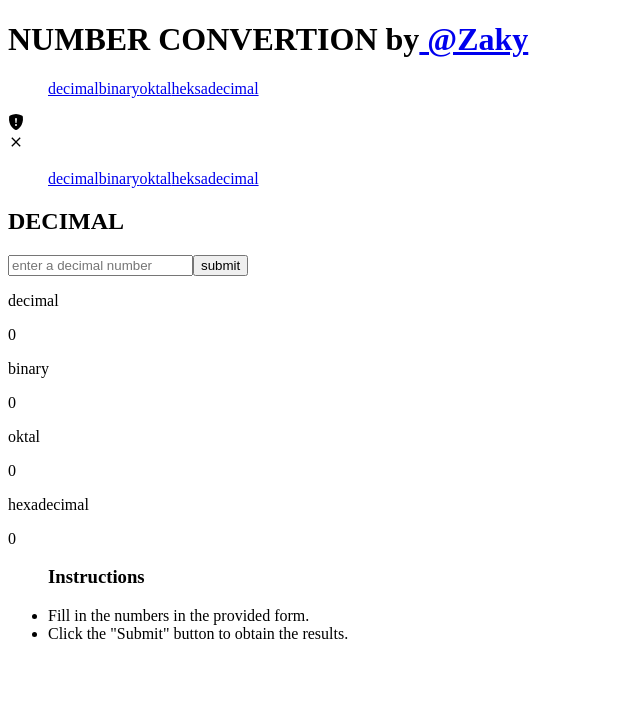
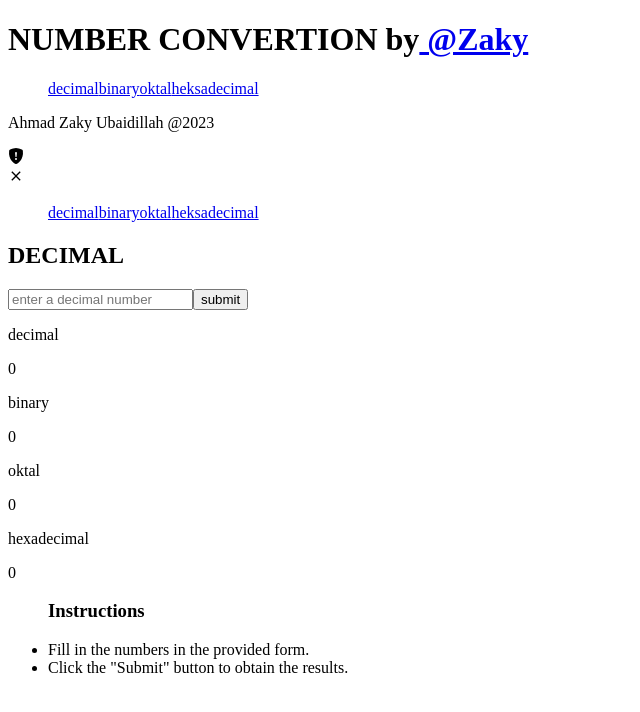
Before and after one commit to CodeWithZaky/number-converter, a Next.js app: page /decimal in a window 1280 px wide. Both pictures are taken after a click on the icon 16 px from the left and 121 px from the top of the page. Shown: the top 712 px of the page, without its empty margins (0-640 px from the left). Built offline with nearby package versions, Linux system fonts and the light colour scheme.

Commit message:
new feature for licenced

```diff
--- a/src/components/molecules/Sidebar.tsx
+++ b/src/components/molecules/Sidebar.tsx
@@ -4,15 +4,22 @@ import { usePathname } from "next/navigation";
 import { BsShieldFillExclamation } from "react-icons/bs";
 import { clsx } from "clsx";
 import { RouteLinks } from "../tamplates/RouteLinks";
+import { useState } from "react";
 
 const Sidebar = ({ classname }) => {
+  const [isActive, setIsActive] = useState(false);
+
+  const handleActive = () => {
+    setIsActive(!isActive);
+  };
+
   const pathname = usePathname();
   return (
     <div
       className={clsx(
         classname,
         "hidden md:flex",
-        "relative border-r-2 border-retroBrown/10 h-full flex flex-col items-start justify-start p-1 md:p-5 gap-7 text-center transition-all"
+        "border-r-2 border-retroBrown/10 h-full flex flex-col items-start justify-between p-1 md:p-5 gap-7 text-center transition-all"
       )}
     >
       <ul className="flex flex-col w-full gap-2 text-lg tracking-widest text-center transition-all">
@@ -33,7 +40,22 @@ const Sidebar = ({ classname }) => {
           );
         })}
       </ul>
-      <BsShieldFillExclamation className="absolute text-xl transition-all cursor-pointer text-retroBrown bottom-2 left-2 hover:text-2xl" />
+      <div className="relative">
+        {isActive ? (
+          <p className="absolute px-2 py-1 text-sm transition-all rounded-t rounded-r left-5 -top-6 whitespace-nowrap bg-retroBrown/90 text-retroBlue">
+            Ahmad Zaky Ubaidillah @2023
+          </p>
+        ) : (
+          ""
+        )}
+        <BsShieldFillExclamation
+          onClick={handleActive}
+          className={clsx(
+            isActive ? "text-2xl" : "text-xl",
+            "transition-all cursor-pointer text-retroBrown"
+          )}
+        />
+      </div>
     </div>
   );
 };
```
